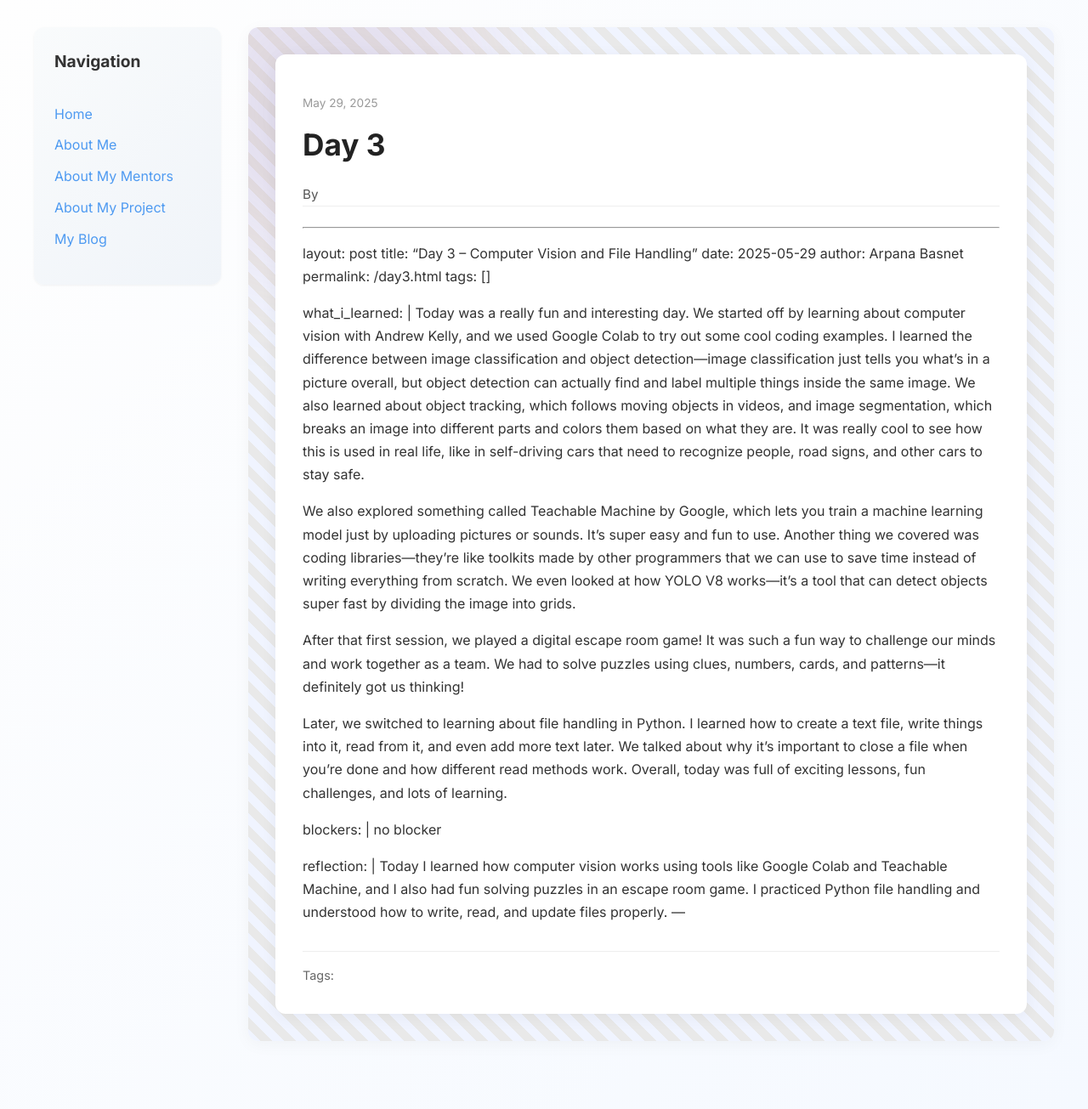
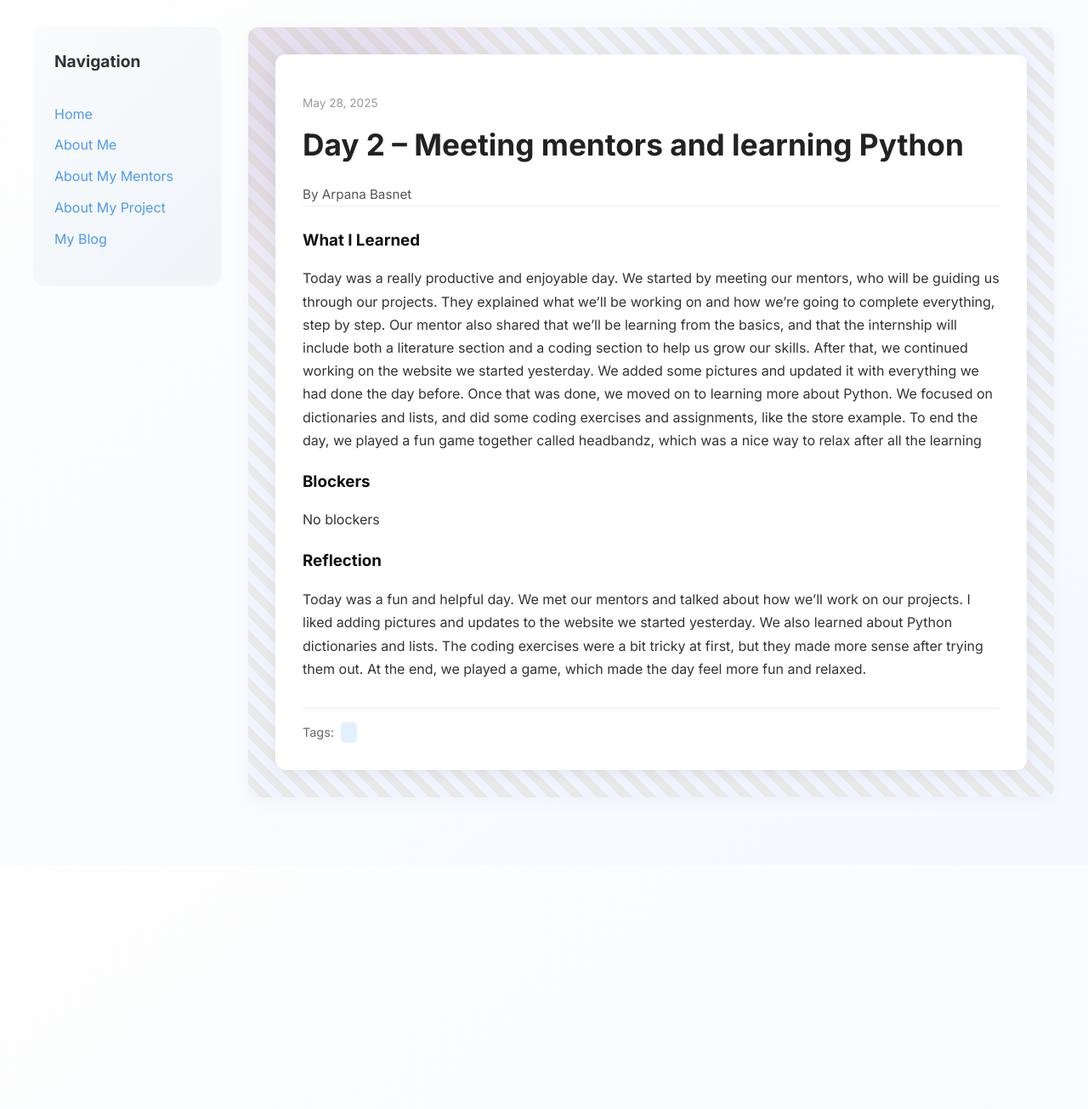
Before and after one commit to arbas1/arbas1.github.io, a Jekyll site: the page built from _posts/2025-05-29-day-3.md, in a window 1280 px wide. Shown: the whole page at 85% size. Built offline with Jekyll 4.4.1, drawn with Linux system fonts in a browser that asks for light colours; our own code applies the rules of GitHub Pages for plain Markdown files; after the commit the page ends 1018 px from its top, so only the background shows below that.

Commit message:
Update 2025-05-29-day-3.md

```diff
--- a/_posts/2025-05-29-day-3.md
+++ b/_posts/2025-05-29-day-3.md
@@ -1,24 +1,17 @@
-
 ---
 layout: post
-title: "Day 3 – Computer Vision and File Handling"
-date: 2025-05-29
+title: "Day 2 – Meeting mentors and learning Python"
+date: 2025-05-28
 author: Arpana Basnet
-permalink: /day3.html
-tags: []
+permalink: /day2.html
+tags: [" "]
 
 what_i_learned: |
-   Today was a really fun and interesting day. We started off by learning about computer vision with Andrew Kelly, and we used Google Colab to try out some cool coding examples. I learned the difference between image classification and object detection—image classification just tells you what’s in a picture overall, but object detection can actually find and label multiple things inside the same image. We also learned about object tracking, which follows moving objects in videos, and image segmentation, which breaks an image into different parts and colors them based on what they are. It was really cool to see how this is used in real life, like in self-driving cars that need to recognize people, road signs, and other cars to stay safe.
-
-We also explored something called Teachable Machine by Google, which lets you train a machine learning model just by uploading pictures or sounds. It’s super easy and fun to use. Another thing we covered was coding libraries—they’re like toolkits made by other programmers that we can use to save time instead of writing everything from scratch. We even looked at how YOLO V8 works—it’s a tool that can detect objects super fast by dividing the image into grids.
-
-After that first session, we played a digital escape room game! It was such a fun way to challenge our minds and work together as a team. We had to solve puzzles using clues, numbers, cards, and patterns—it definitely got us thinking!
-
-Later, we switched to learning about file handling in Python. I learned how to create a text file, write things into it, read from it, and even add more text later. We talked about why it’s important to close a file when you’re done and how different read methods work. Overall, today was full of exciting lessons, fun challenges, and lots of learning.
+  Today was a really productive and enjoyable day. We started by meeting our mentors, who will be guiding us through our projects. They explained what we’ll be working on and how we’re going to complete everything, step by step. Our mentor also shared that we’ll be learning from the basics, and that the internship will include both a literature section and a coding section to help us grow our skills. After that, we continued working on the website we started yesterday. We added some pictures and updated it with everything we had done the day before. Once that was done, we moved on to learning more about Python. We focused on dictionaries and lists, and did some coding exercises and assignments, like the store example. To end the day, we played a fun game together called headbandz, which was a nice way to relax after all the learning
 
 blockers: |
-  no blocker
+  No blockers
 
 reflection: |
-  Today I learned how computer vision works using tools like Google Colab and Teachable Machine, and I also had fun solving puzzles in an escape room game. I practiced Python file handling and understood how to write, read, and update files properly.
+  Today was a fun and helpful day. We met our mentors and talked about how we’ll work on our projects. I liked adding pictures and updates to the website we started yesterday. We also learned about Python dictionaries and lists. The coding exercises were a bit tricky at first, but they made more sense after trying them out. At the end, we played a game, which made the day feel more fun and relaxed.
 ---
```
